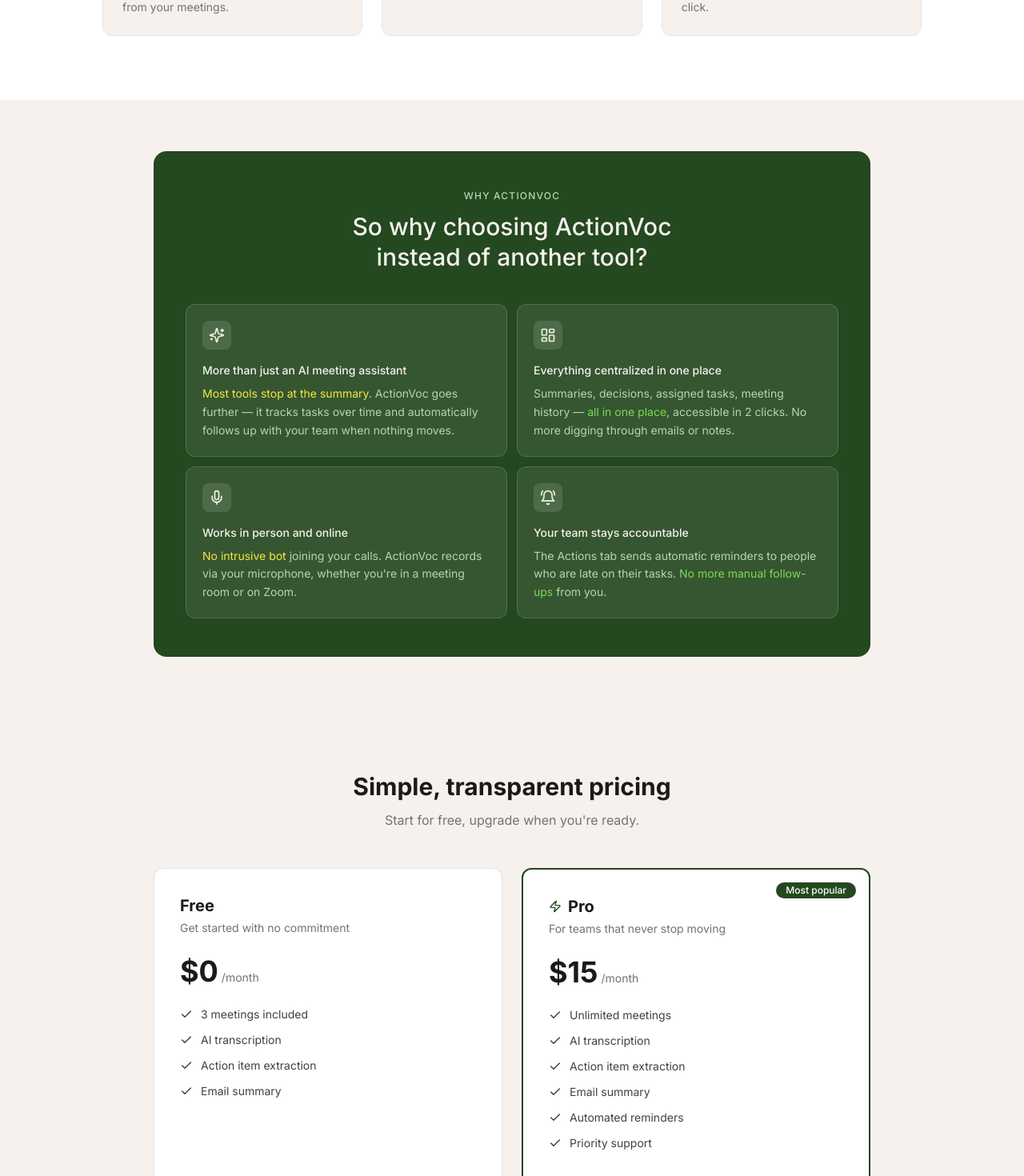
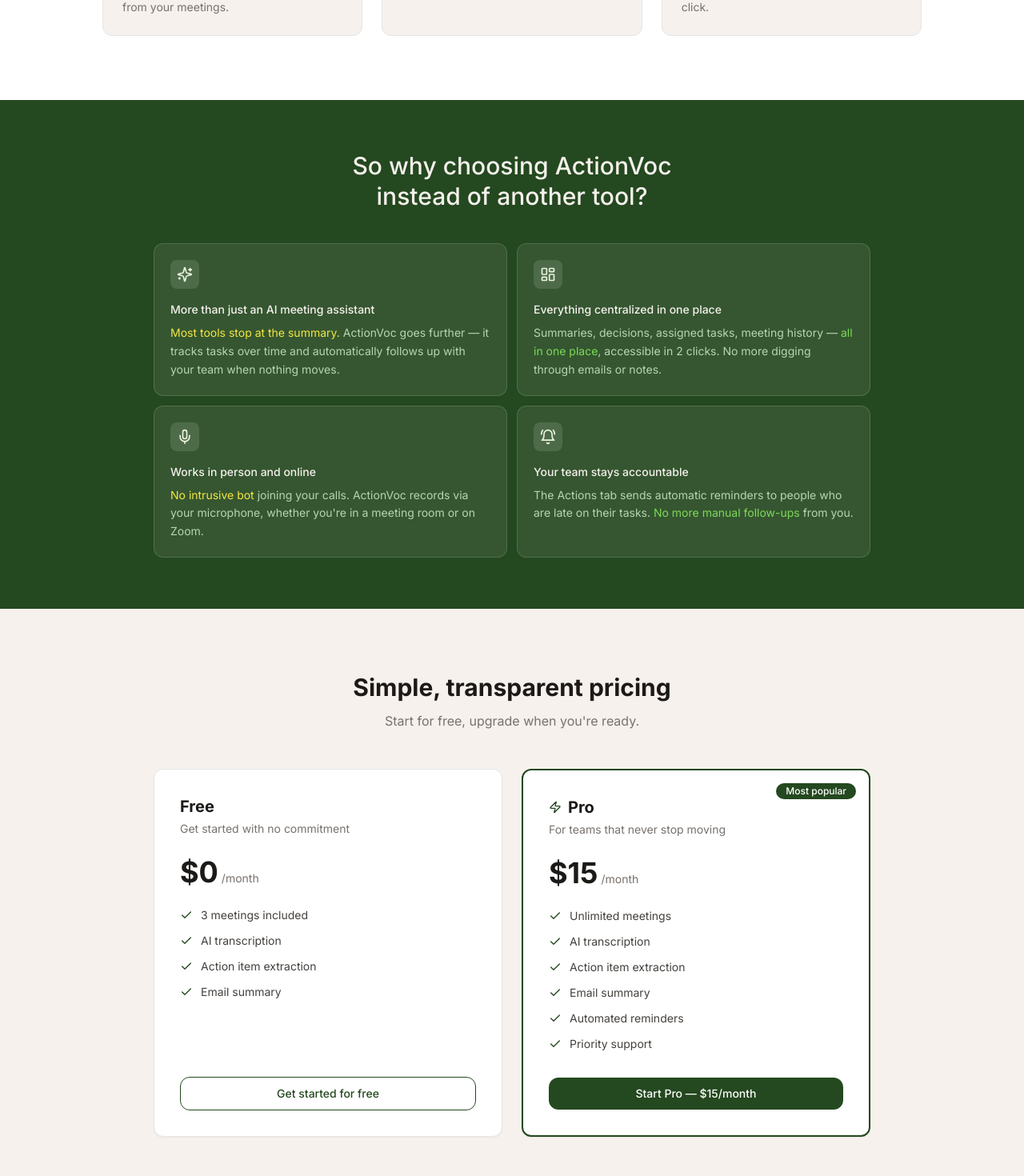
Before and after one commit to adrien-t-ndong/actionvoc, a Next.js app: page / in a window 1280 px wide. Shown: the part 1440-2910 px from the top of the page at 80% size. Built offline with nearby package versions, Linux system fonts and the light colour scheme.

Commit message:
Why ActionVoc section full width + remove eyebrow

```diff
--- a/app/page.tsx
+++ b/app/page.tsx
@@ -177,10 +177,9 @@
       </section>
 
       {/* Why ActionVoc */}
-      <section className="px-6 py-16">
-        <div className="max-w-4xl mx-auto bg-[#24481f] rounded-2xl px-10 py-12">
+      <section className="bg-[#24481f] py-16 px-6">
+        <div className="max-w-4xl mx-auto">
           <div className="text-center mb-10">
-            <p className="text-xs font-medium text-[#b8d4b2] uppercase tracking-widest mb-3">Why ActionVoc</p>
             <h2 className="text-3xl font-medium text-[#f6f1ed] leading-tight">So why choosing ActionVoc<br/>instead of another tool?</h2>
           </div>
           <div className="grid grid-cols-1 md:grid-cols-2 gap-3">
@@ -217,7 +216,7 @@
       </section>
 
       {/* Pricing */}
-      <section id="pricing" className="py-20 px-6">
+      <section id="pricing" className="bg-[#f6f1ed] py-20 px-6">
         <div className="max-w-4xl mx-auto">
           <h2 className="text-3xl font-bold text-stone-900 text-center mb-3">
             Simple, transparent pricing
```
